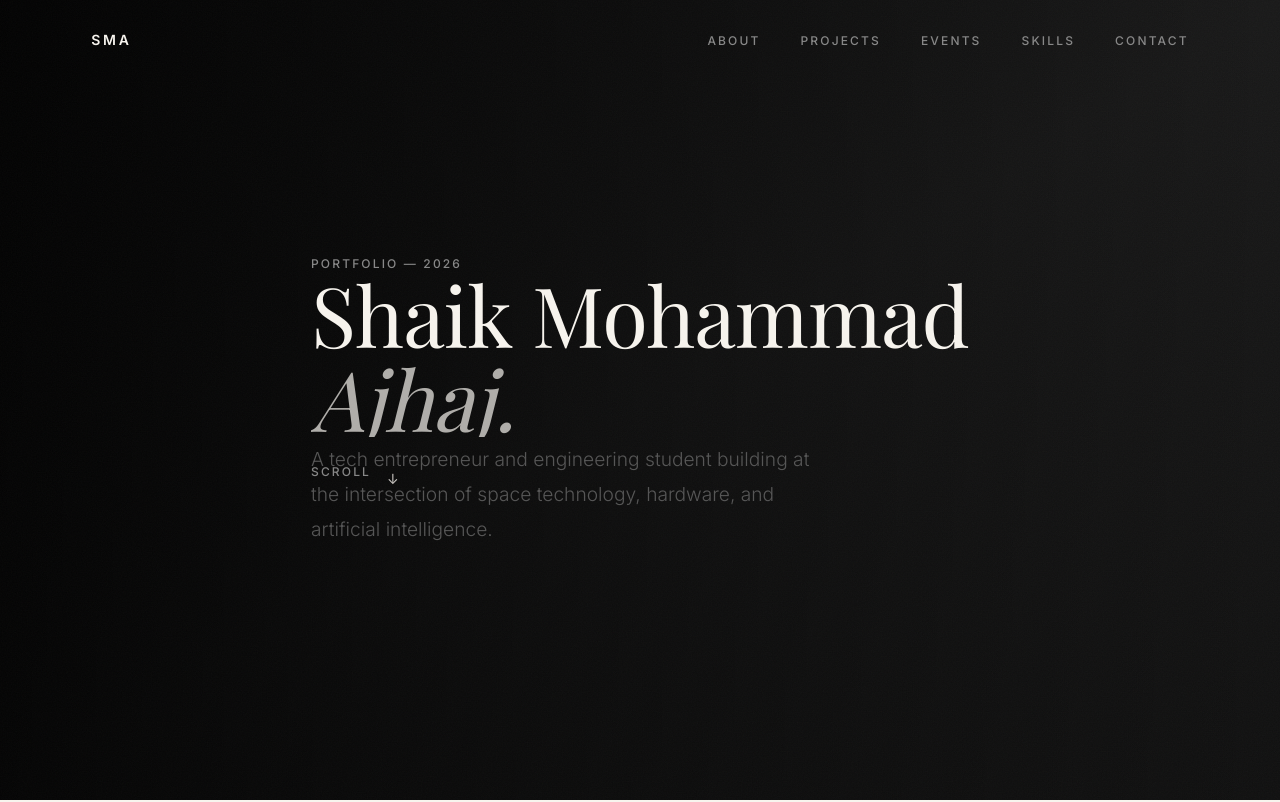
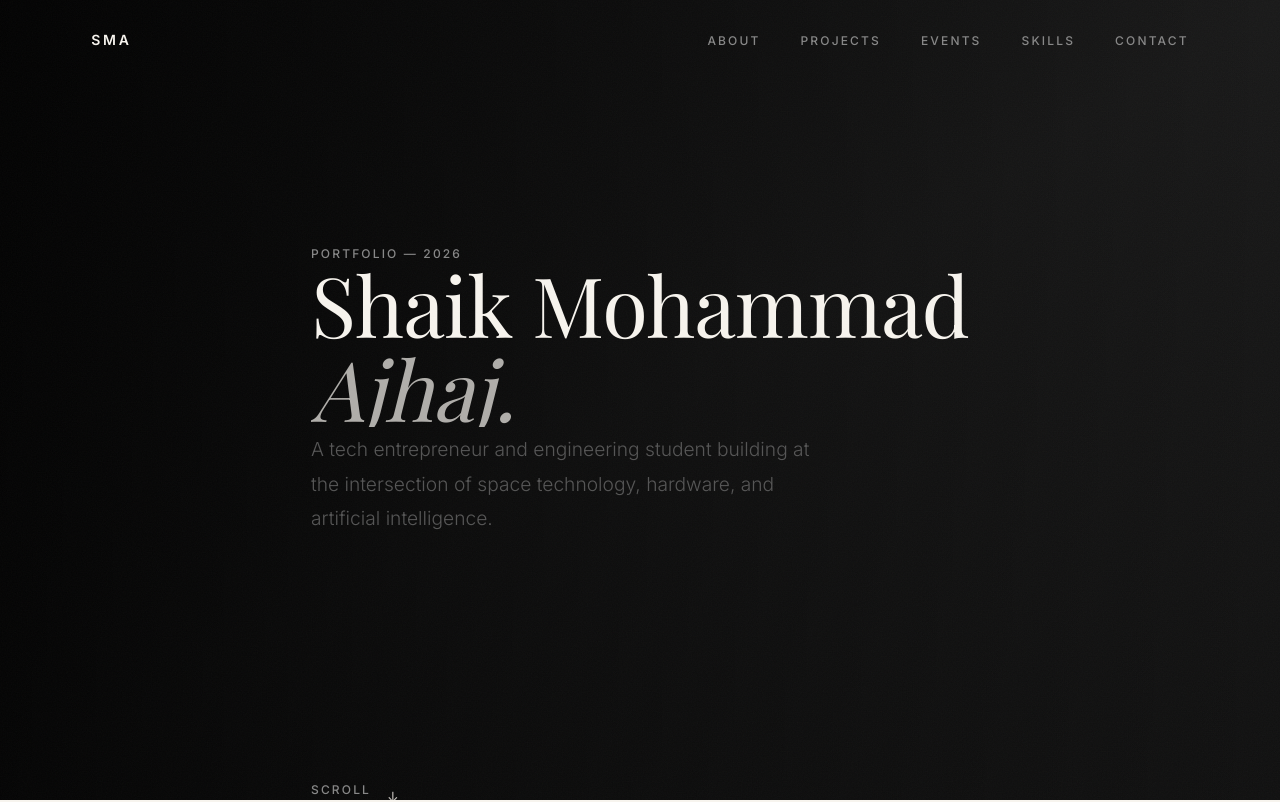
Before and after one commit to Ares006-007/My-portfolio, a React (Vite) app: page / in a window 1280 px wide. Shown: the top 802 px of the page. Built offline with nearby package versions, Linux system fonts and the light colour scheme; a web font is replaced by a local one.

Commit message:
style: rebalance hero layout to prevent scroll cue overlap

```diff
--- a/src/components/Hero.jsx
+++ b/src/components/Hero.jsx
@@ -33,10 +33,13 @@ export default function Hero() {
       <div className="absolute inset-0 z-10 bg-gradient-to-r from-black/80 via-black/40 to-transparent pointer-events-none" />
 
       {/* Foreground Content */}
-      <div className="section-container py-32 md:py-0 relative z-20 pointer-events-none">
+      <div className="section-container min-h-screen flex flex-col justify-between pt-32 md:pt-40 pb-16 relative z-20 pointer-events-none">
+
+        {/* Main Content Block */}
+        <div className="flex-1 flex flex-col justify-center">
           {/* Label */}
           <motion.p
-          className="label mb-16 text-bg/90"
+            className="label mb-12 text-bg/90"
             initial={{ opacity: 0, y: 20 }}
             animate={{ opacity: 1, y: 0 }}
             transition={{ duration: 0.6, delay: 0.2, ease: [0.25, 0.1, 0.25, 1] }}
@@ -75,15 +78,17 @@ export default function Hero() {
           </p>
         </motion.div>
 
-        {/* Bottom row — scroll indicator only, minimal */}
+        </div>
+
+        {/* Bottom row — scroll indicator naturally pushed to bottom */}
         <motion.div
-          className="absolute bottom-16 left-0 right-0 section-container flex items-center justify-between"
+          className="flex items-center justify-between mt-12"
           initial={{ opacity: 0 }}
           animate={{ opacity: 1 }}
           transition={{ duration: 0.6, delay: 1.6 }}
         >
           <div className="flex items-center gap-4 text-bg/80">
-            <span className="label">Scroll</span>
+            <span className="label text-bg/80">Scroll</span>
             <motion.span
               className="text-sm"
               animate={{ y: [0, 8, 0] }}
```
Lines whose indentation alone changed are shown as unchanged.
